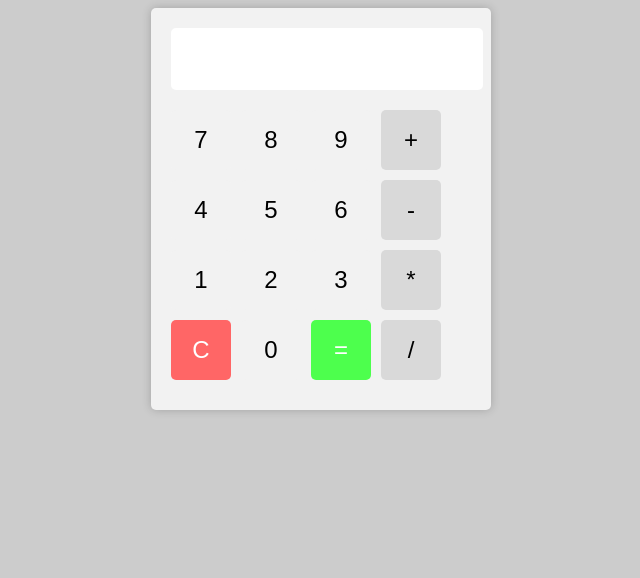
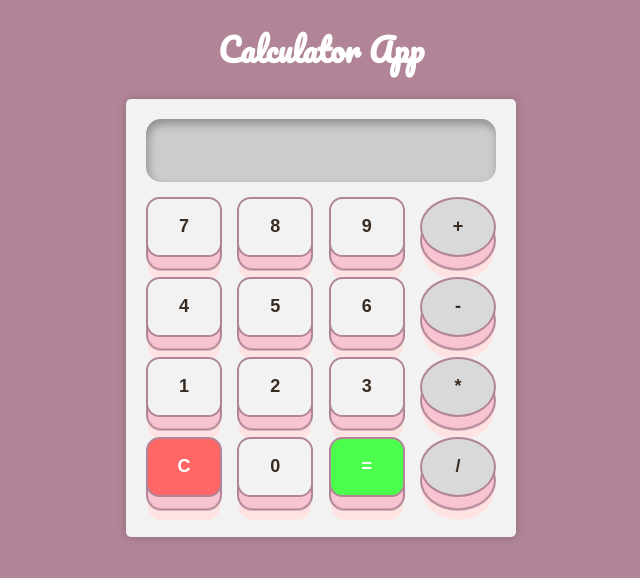
Before and after one commit to AchmatFajrii/kalkulatorApp, a plain HTML site: page index.html in a window 1280 px wide. Shown: the whole page, without its empty margins (319-959 px from the left). Drawn offline with Linux system fonts and the light colour scheme.

Commit message:
evaluate styling

```diff
--- a/index.html
+++ b/index.html
@@ -2,11 +2,21 @@
 <html>
   <head>
     <title>Kalkulator Sederhana</title>
-	<link rel="stylesheet" type="text/css" href="style.css">
+    <link rel="stylesheet" type="text/css" href="style.css" />
+    <link rel="preconnect" href="https://fonts.googleapis.com" />
+    <link rel="preconnect" href="https://fonts.gstatic.com" crossorigin />
+    <link
+      href="https://fonts.googleapis.com/css2?family=Pacifico&display=swap"
+      rel="stylesheet"
+    />
   </head>
   <body>
+	  <h1>Calculator App</h1>
+	  <div class="calculator-container">
 		  <div class="calculator">
-		<input type="text" class="display" disabled>
+			<div class="input-box">
+			  <input type="text" class="display" disabled />
+			</div>
 			<div class="buttons">
 			  <button class="number" onclick="addValue('7')">7</button>
 			  <button class="number" onclick="addValue('8')">8</button>
@@ -26,6 +36,7 @@
 			  <button class="operator" onclick="addValue('/')">/</button>
 			</div>
 		  </div>
+	  </div>
     <script src="script.js"></script>
   </body>
 </html>
--- a/style.css
+++ b/style.css
@@ -1,9 +1,20 @@
 body{
-    background-color: rgba(0, 0, 0, 0.2);
+    background-color: #b18597;
+    height: 100vh;
+}
+.calculator-container {
+  display: flex;
+  justify-content: center;
+  align-items: center;
+
+}
+h1{
+    font-family: Pacifico;
+    color: white;
+    text-align: center;
 }
 .calculator {
-    width: 300px;
-    margin: 0 auto;
+  width: 350px;
   background-color: #f2f2f2;
   border-radius: 5px;
   box-shadow: 0 0 10px rgba(0, 0, 0, 0.2);
@@ -12,42 +23,65 @@ body{
 
 .display {
     width: 100%;
-    height: 60px;
-    font-size: 24px;
     text-align: right;
+    font-size: 20px;
     border: none;
     outline: none;
-    background-color: white;
-    margin-bottom: 20px;
-    border-radius: 5px;
-    padding-right: 10px;
+    border-radius: 15px;
+    padding: 1em;
+    background-color: #ccc;
+    box-shadow: inset 2px 5px 10px rgba(0,0,0,0.3);
+    transition: 300ms ease-in-out;
+    margin-bottom: 15px;
+  }
+.input-box{
+    display: flex;
+    justify-content: center;
+    align-items: center;
 }
 
 .buttons {
   display: flex;
+  justify-content: space-between;
+  align-items: center;
   flex-wrap: wrap;
 }
 
 button {
+display: flex;
+justify-content: center;
+align-items: center;
   width: 60px;
   height: 60px;
-    font-size: 24px;
-    border: none;
+  font-size: 18px;
   outline: none;
-    background-color: #e6e6e6;
-    margin-right: 10px;
-    margin-bottom: 10px;
-    border-radius: 5px;
+  margin-bottom: 20px;
+  padding: 1.25em 2em;
+  background: #fff0f0;
+  border: 2px solid #b18597;
   cursor: pointer;
   transition: background-color 0.2s;
+  font-weight: 600;
+  color: #382b22;
+  text-transform: uppercase;
+  border-radius: 0.75em;
+  -webkit-transform-style: preserve-3d;
+  transform-style: preserve-3d;
+  -webkit-transition: background 150ms cubic-bezier(0, 0, 0.58, 1),
+    -webkit-transform 150ms cubic-bezier(0, 0, 0.58, 1);
+  transition: transform 150ms cubic-bezier(0, 0, 0.58, 1),
+    background 150ms cubic-bezier(0, 0, 0.58, 1),
+    -webkit-transform 150ms cubic-bezier(0, 0, 0.58, 1);
 }
 
 .number {
   background-color: #f2f2f2;
+
 }
 
 .operator {
   background-color: #d9d9d9;
+  border-radius: 100%;
 }
 
 .clear {
@@ -59,7 +93,56 @@ button {
   background-color: #4dff4d;
   color: white;
 }
+.clear:hover{
+    background-color: #fa4d4d;
+}
+.equal:hover{
+    background-color: #12f712;
+}
+
+button::before {
+  position: absolute;
+  content: "";
+  width: 100%;
+  height: 100%;
+  top: 0;
+  left: 0;
+  right: 0;
+  bottom: 0;
+  background: #f9c4d2;
+  border-radius: inherit;
+  -webkit-box-shadow: 0 0 0 2px #b18597, 0 0.625em 0 0 #ffe3e2;
+  box-shadow: 0 0 0 2px #b18597, 0 0.625em 0 0 #ffe3e2;
+  -webkit-transform: translate3d(0, 0.75em, -1em);
+  transform: translate3d(0, 0.75em, -1em);
+  transition: transform 150ms cubic-bezier(0, 0, 0.58, 1),
+    box-shadow 150ms cubic-bezier(0, 0, 0.58, 1),
+    -webkit-transform 150ms cubic-bezier(0, 0, 0.58, 1),
+    -webkit-box-shadow 150ms cubic-bezier(0, 0, 0.58, 1);
+}
 
 button:hover {
-    background-color: #bfbfbf;
+  background: #ffe9e9;
+  -webkit-transform: translate(0, 0.25em);
+  transform: translate(0, 0.25em);
 }
+
+button:hover::before {
+  -webkit-box-shadow: 0 0 0 2px #b18597, 0 0.5em 0 0 #ffe3e2;
+  box-shadow: 0 0 0 2px #b18597, 0 0.5em 0 0 #ffe3e2;
+  -webkit-transform: translate3d(0, 0.5em, -1em);
+  transform: translate3d(0, 0.5em, -1em);
+}
+
+button:active {
+  background: #ffe9e9;
+  -webkit-transform: translate(0em, 0.75em);
+  transform: translate(0em, 0.75em);
+}
+
+button:active::before {
+  -webkit-box-shadow: 0 0 0 2px #b18597, 0 0 #ffe3e2;
+  box-shadow: 0 0 0 2px #b18597, 0 0 #ffe3e2;
+  -webkit-transform: translate3d(0, 0, -1em);
+  transform: translate3d(0, 0, -1em);
+}
```
Lines whose indentation alone changed are shown as unchanged.
